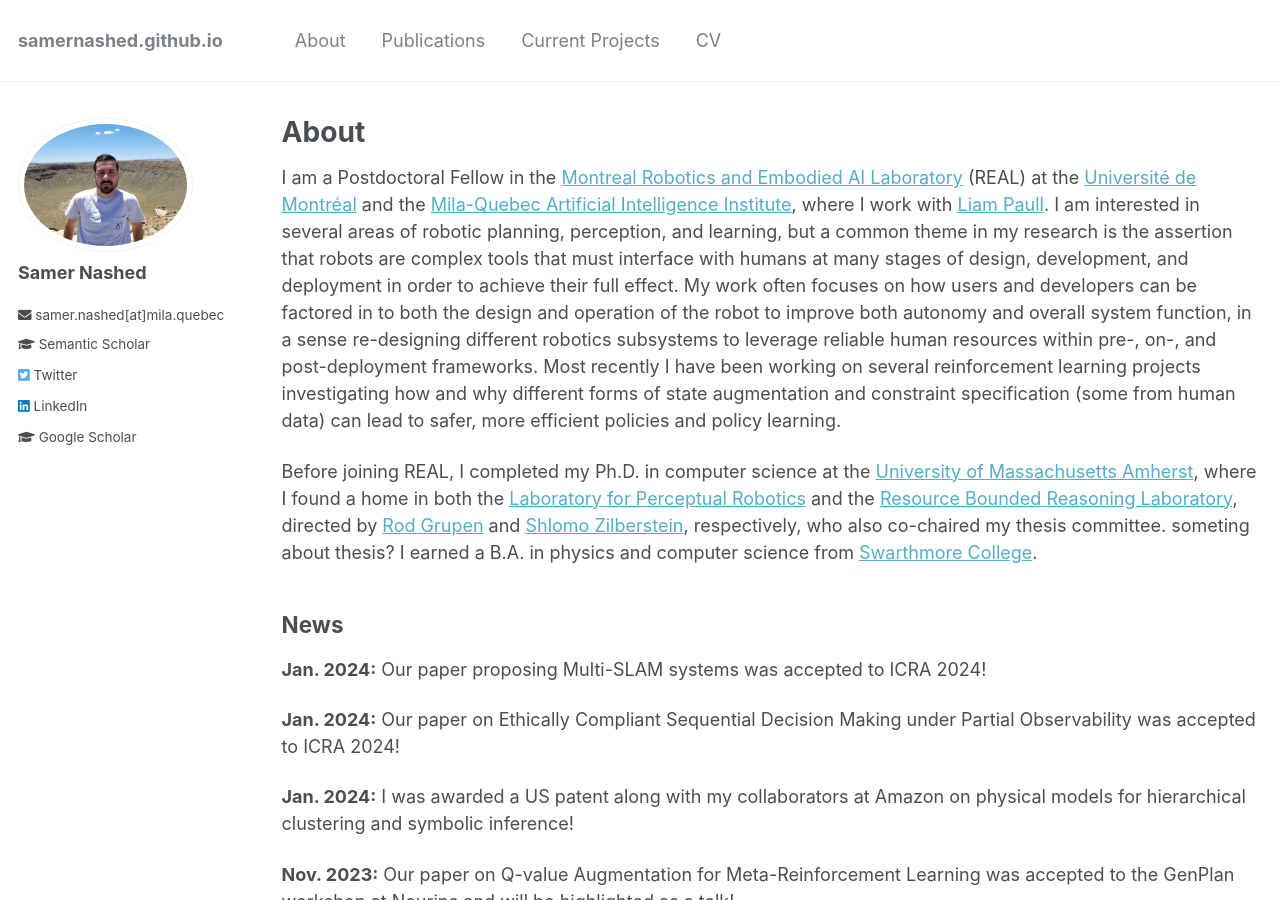
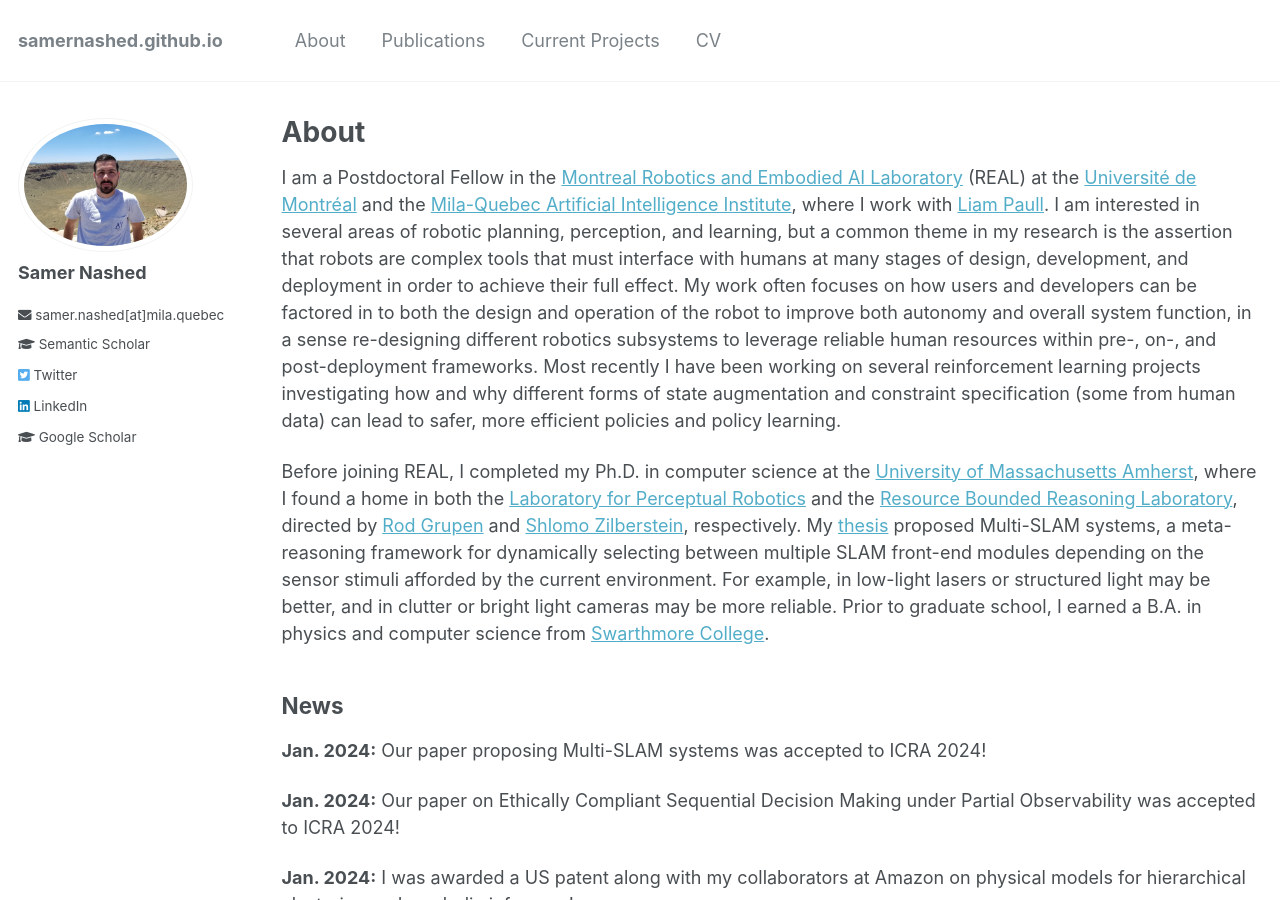
Before and after one commit to SamerNashed/samernashed.github.io, a Jekyll site: the page built from _pages/about.md, in a window 1280 px wide and 900 px high. Built offline with Jekyll 4.4.1, drawn with Linux system fonts in a browser that asks for light colours.

Commit message:
Update about.md

```diff
--- a/_pages/about.md
+++ b/_pages/about.md
@@ -10,7 +10,7 @@ redirect_from:
 
 I am a Postdoctoral Fellow in the [Montreal Robotics and Embodied AI Laboratory](https://montrealrobotics.ca/) (REAL) at the [Université de Montréal](https://www.umontreal.ca/) and the [Mila-Quebec Artificial Intelligence Institute](https://mila.quebec/en/), where I work with [Liam Paull](https://liampaull.ca/). I am interested in several areas of robotic planning, perception, and learning, but a common theme in my research is the assertion that robots are complex tools that must interface with humans at many stages of design, development, and deployment in order to achieve their full effect. My work often focuses on how users and developers can be factored in to both the design and operation of the robot to improve both autonomy and overall system function, in a sense re-designing different robotics subsystems to leverage reliable human resources within pre-, on-, and post-deployment frameworks. Most recently I have been working on several reinforcement learning projects investigating how and why different forms of state augmentation and constraint specification (some from human data) can lead to safer, more efficient policies and policy learning.
 
-Before joining REAL, I completed my Ph.D. in computer science at the [University of Massachusetts Amherst](https://www.umass.edu/), where I found a home in both the [Laboratory for Perceptual Robotics](https://www-robotics.cs.umass.edu/) and the [Resource Bounded Reasoning Laboratory](https://groups.cs.umass.edu/shlomo/research/), directed by [Rod Grupen](https://www-robotics.cs.umass.edu/~grupen/) and [Shlomo Zilberstein](https://groups.cs.umass.edu/shlomo/), respectively, who also co-chaired my thesis committee. someting about thesis? I earned a B.A. in physics and computer science from [Swarthmore College](https://www.swarthmore.edu/).
+Before joining REAL, I completed my Ph.D. in computer science at the [University of Massachusetts Amherst](https://www.umass.edu/), where I found a home in both the [Laboratory for Perceptual Robotics](https://www-robotics.cs.umass.edu/) and the [Resource Bounded Reasoning Laboratory](https://groups.cs.umass.edu/shlomo/research/), directed by [Rod Grupen](https://www-robotics.cs.umass.edu/~grupen/) and [Shlomo Zilberstein](https://groups.cs.umass.edu/shlomo/), respectively. My [thesis](https://samernashed.github.io/files/SamerNashedThesis.pdf) proposed Multi-SLAM systems, a meta-reasoning framework for dynamically selecting between multiple SLAM front-end modules depending on the sensor stimuli afforded by the current environment. For example, in low-light lasers or structured light may be better, and in clutter or bright light cameras may be more reliable. Prior to graduate school, I earned a B.A. in physics and computer science from [Swarthmore College](https://www.swarthmore.edu/).
 
 ## News
 
```
